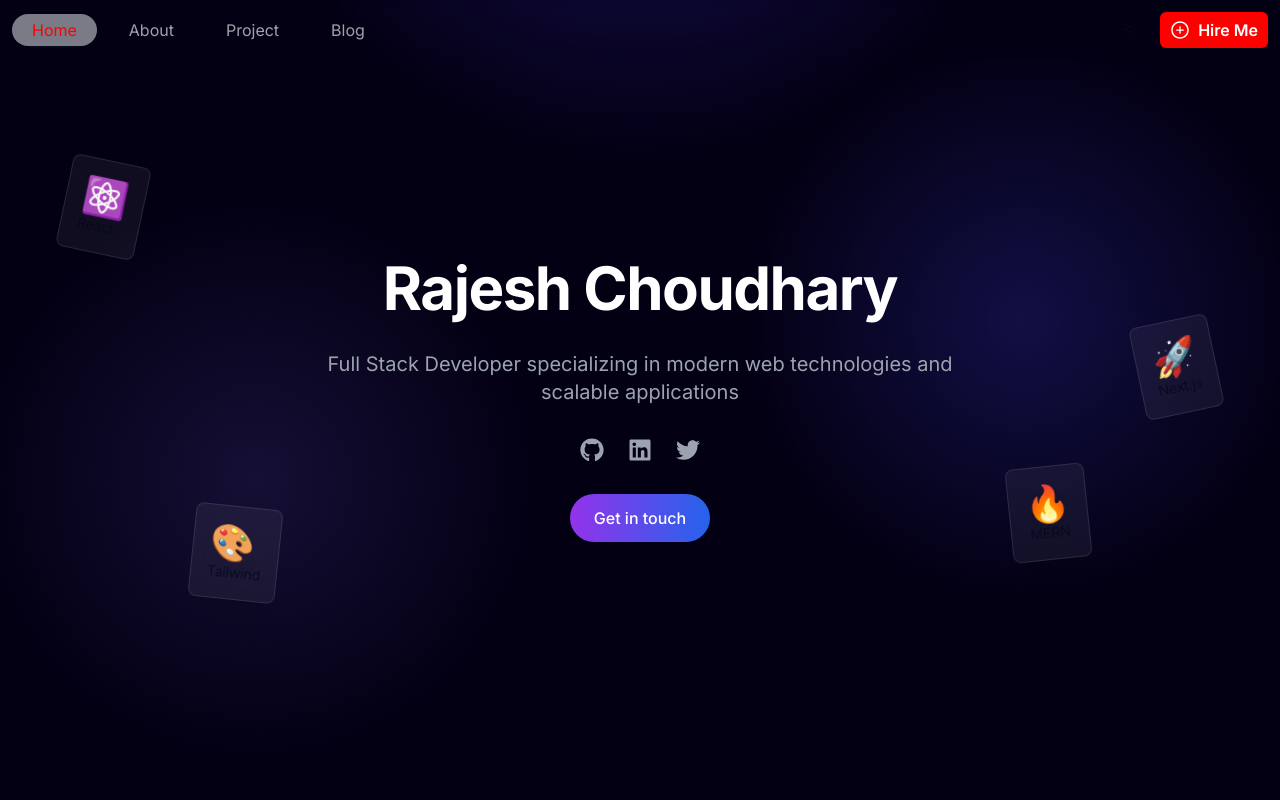
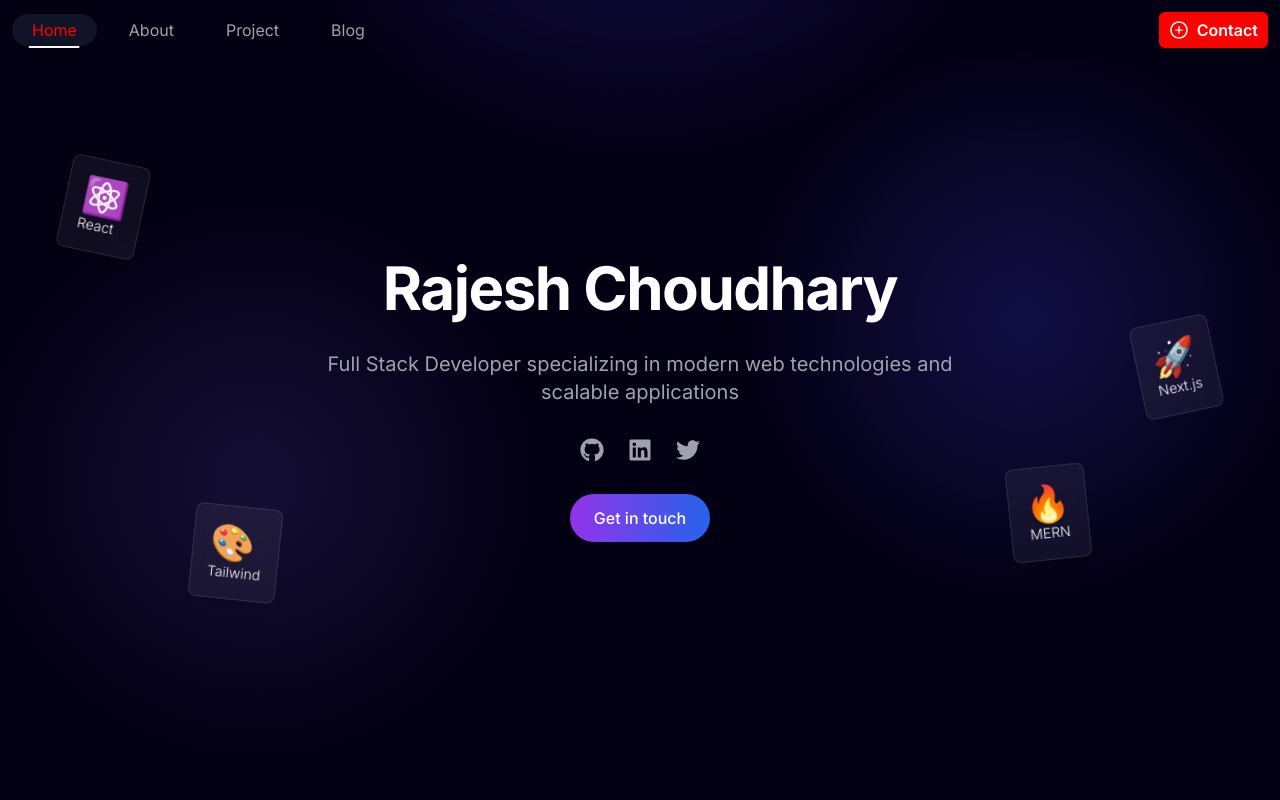
Before and after one commit to rajeshiitk/portfolio, a Next.js app: page / in a window 1280 px wide. Shown: the top 800 px of the page. Built offline with nearby package versions, Linux system fonts and the light colour scheme.

Commit message:
contact button update and remove theme toggle

```diff
--- a/src/app/layout.tsx
+++ b/src/app/layout.tsx
@@ -25,8 +25,7 @@
       <body className={inter.className}>
         <ThemeProvider
           attribute="class"
-          defaultTheme="system"
-          enableSystem
+          defaultTheme="dark"
           disableTransitionOnChange
         >
           <Navbar />
--- a/src/components/navbar/Navbar.tsx
+++ b/src/components/navbar/Navbar.tsx
@@ -105,12 +105,12 @@
           </div>
 
           <div className="flex items-center gap-x-3">
-            <ThemeToggle />
+            {/* <ThemeToggle /> */}
 
             <Link href={"/contact"}>
               <div className="bg-highlight duration-200  hover:bg-transparent    text-white  hover:text-highlight px-2 rounded-md flex items-center gap-x-2 py-1  border-2 border-transparent hover:border-highlight">
                 <AiOutlinePlusCircle className=" text-xl" />
-                <span className=" sm:font-semibold ">Hire Me</span>
+                <span className=" sm:font-semibold ">Contact</span>
               </div>
             </Link>
           </div>
```
